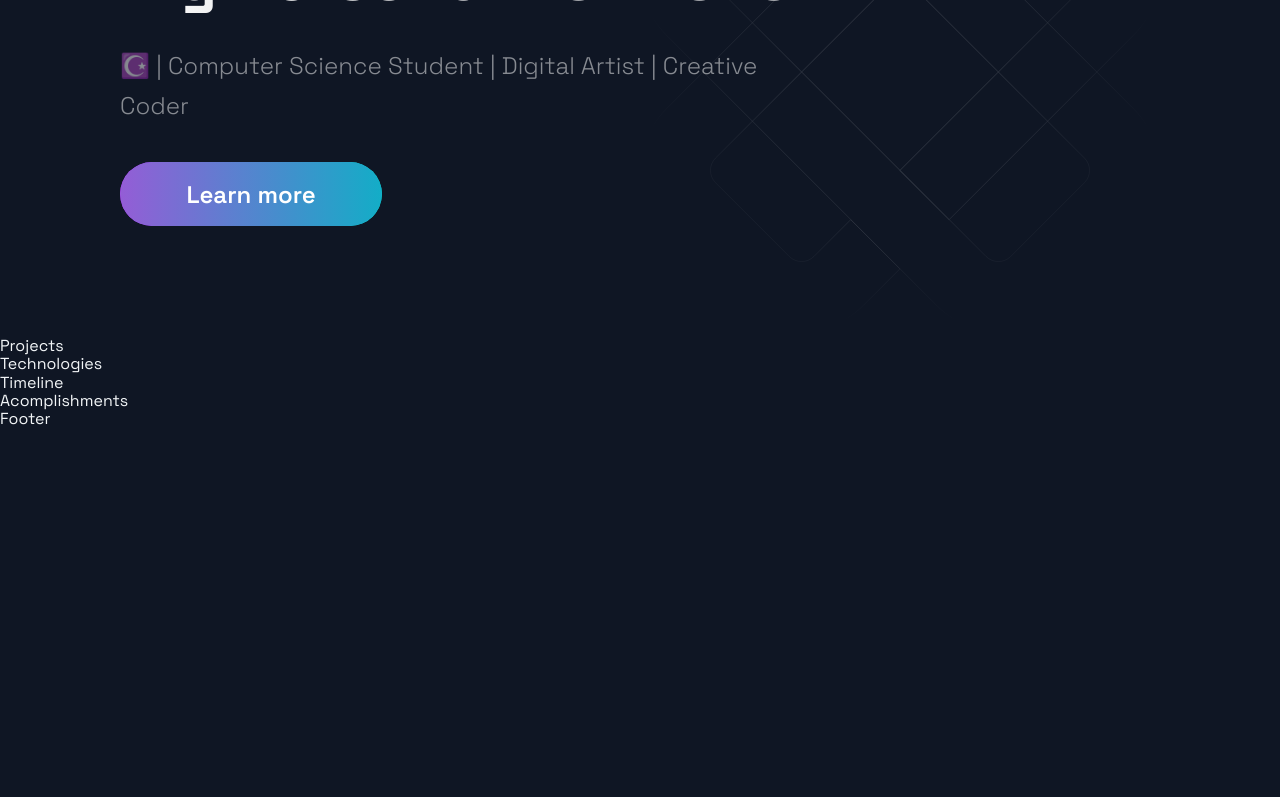
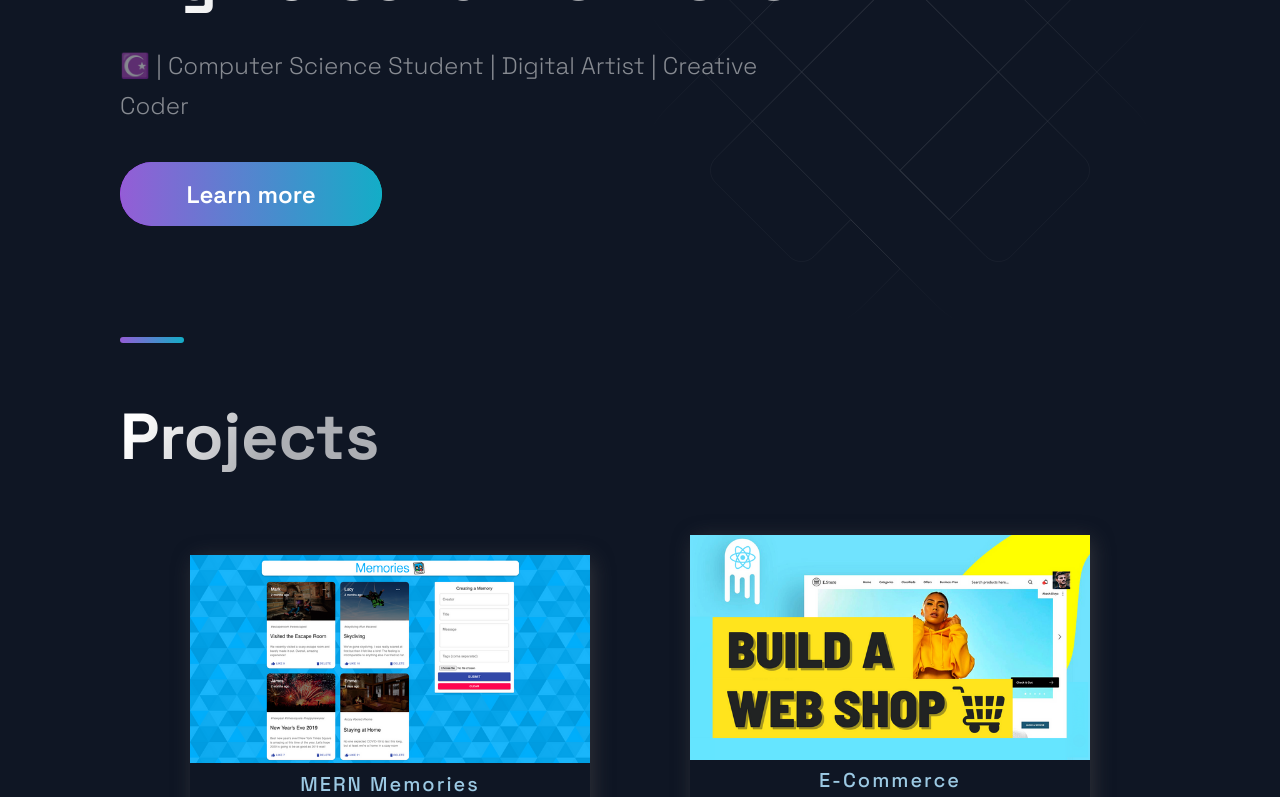
Before and after one commit to AmriArshad/amriarshad.github.io, a Next.js app: page / in a window 1280 px wide. Shown: the part 300-1097 px from the top of the page. Before the commit the page ends 800 px from the top, so only its background shows below. Built offline with nearby package versions, Linux system fonts and the light colour scheme.

Commit message:
added template project section

```diff
--- a/src/components/Projects/Projects.js
+++ b/src/components/Projects/Projects.js
@@ -5,9 +5,32 @@
 import { projects } from '../../constants/constants';
 
 const Projects = () => (
-  <div>
-    Projects
-  </div>
+  <Section nopadding id="projects">
+    <SectionDivider />
+    <SectionTitle main>Projects</SectionTitle>
+    <GridContainer>
+      {projects.map(( { id, image, title, description, tags, source, visit} ) => (
+        <BlogCard key={id}>
+        <Img src={image} />
+          <TitleContent>
+            <HeaderThree>{title}</HeaderThree>
+            <Hr />
+          </TitleContent>
+          <CardInfo>{description}</CardInfo>
+          <div>
+            <TitleContent>Stack</TitleContent>
+            <TagList>{tags.map((tag, i) => (
+              <Tag key={i}>{tag}</Tag>
+            ))}</TagList>
+          </div>
+          <UtilityList>
+            <ExternalLinks href={visit}>Code</ExternalLinks>
+            <ExternalLinks href={source}>Source</ExternalLinks>
+          </UtilityList>
+        </BlogCard>
+      ))}
+    </GridContainer>
+  </Section>
 );
 
 export default Projects;
```
